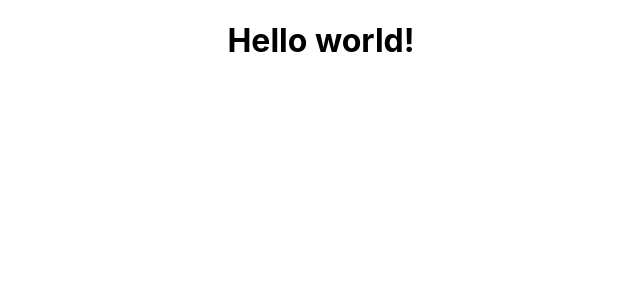
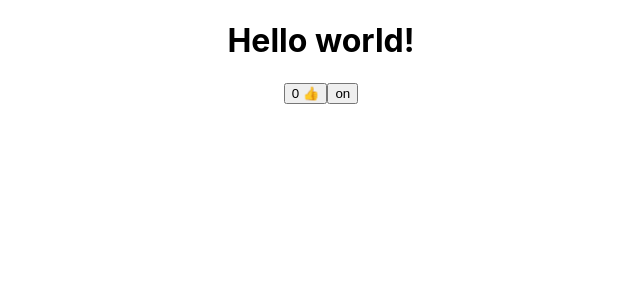
Before and after one commit to GeekyGuang/react-with-ts, a React (Create React App) app: page / in a window 1280 px wide. Shown: the top 300 px of the page, without its empty margins (319-959 px from the left). Built offline with nearby package versions, Linux system fonts and the light colour scheme.

Commit message:
使用useState

```diff
--- a/src/App.tsx
+++ b/src/App.tsx
@@ -1,11 +1,13 @@
 import React from 'react';
 import './App.css';
 import Hello from './components/Hello'
+import LikeButton from './components/LikeButton';
 
 function App() {
   return (
     <div className="App">
       <Hello  />
+      <LikeButton />
     </div>
   );
 }
--- /dev/null
+++ b/src/components/LikeButton.tsx
@@ -0,0 +1,18 @@
+import { useState } from "react"
+
+const LikeButton:React.FC = () => {
+    const [like, setLike] = useState(0)
+    const [onoff, setOnoff] = useState(true)
+    return (
+        <>
+        <button onClick={()=>{setLike(like + 1)}}>
+          {like} 👍
+        </button>
+        <button onClick={()=>{setOnoff(!onoff)}}>
+          {onoff ? 'on' : 'off'}
+        </button>
+        </>
+    )
+}
+
+export default LikeButton
```
